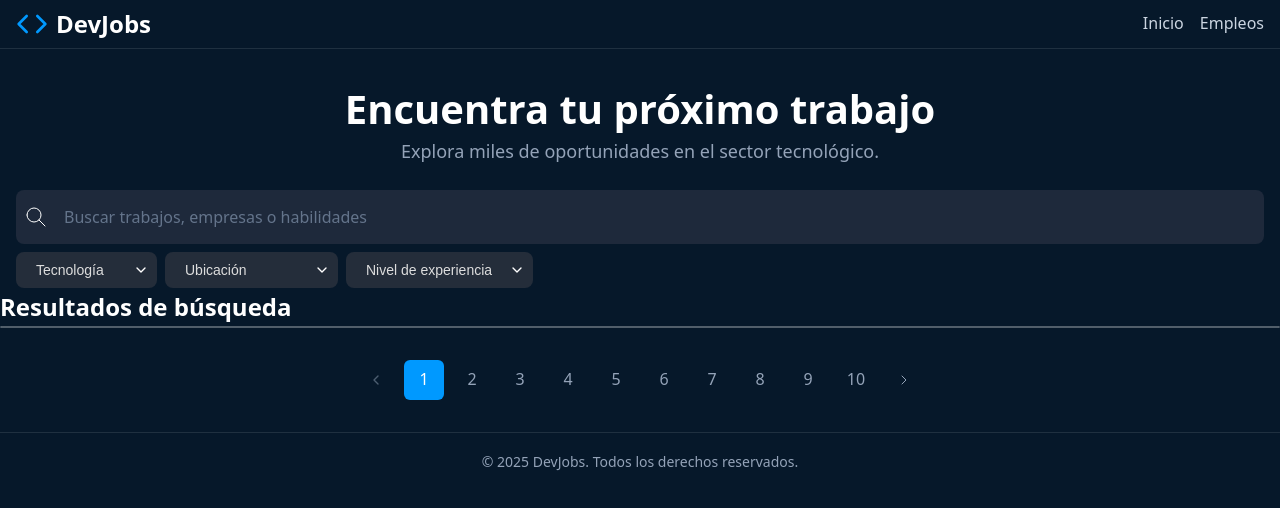
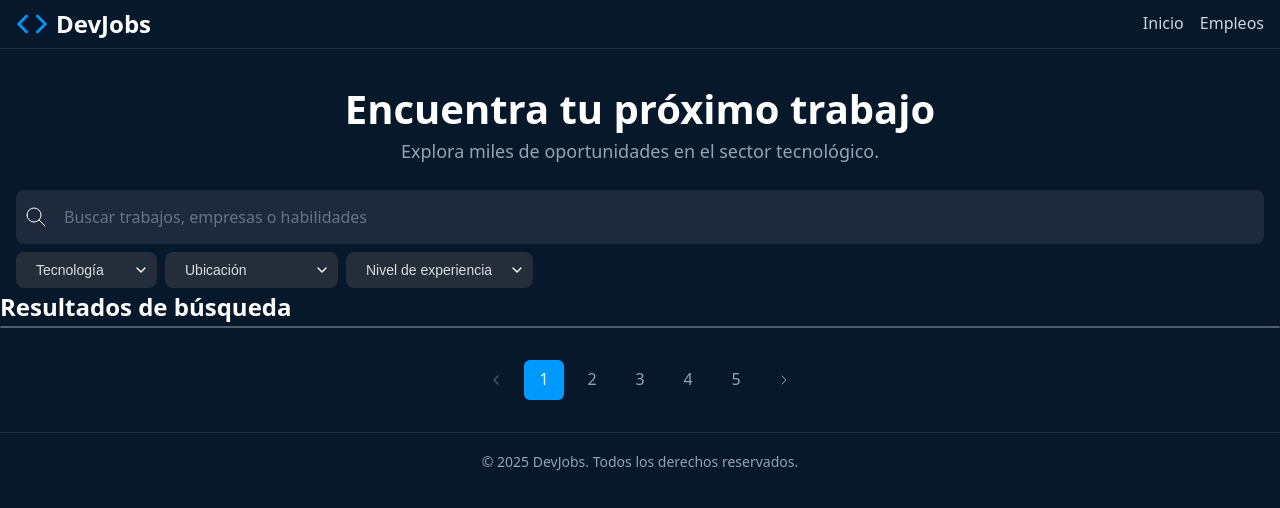
Before and after one commit to ju4ndrc/vite-react-proyect-practice, a React (Vite) app in the folder reaVite-Practice/: page / in a window 1280 px wide. Shown: the top 508 px of the page. Built offline with nearby package versions, Linux system fonts and the light colour scheme.

Commit message:
[+]Now The pagination change the number and it renderer the components agaim

```diff
--- a/reaVite-Practice/src/App.jsx
+++ b/reaVite-Practice/src/App.jsx
@@ -9,6 +9,13 @@ import './App.css'
 
 function App() {
 
+  const [currentPage, setCurrentPage] = useState(1)
+  const totalPages = 5
+
+  const handlePageChange =  (page)  =>{
+    console.log('Chanin page',page)
+    setCurrentPage(page)
+  }
 
   return (
     <>
@@ -22,7 +29,7 @@ function App() {
 
 
 
-    <Pagination currentPage={1} totalPages={10}></Pagination>
+    <Pagination currentPage={currentPage} totalPages={totalPages} onPageChange={handlePageChange}></Pagination>
 
   </main>
 
```
